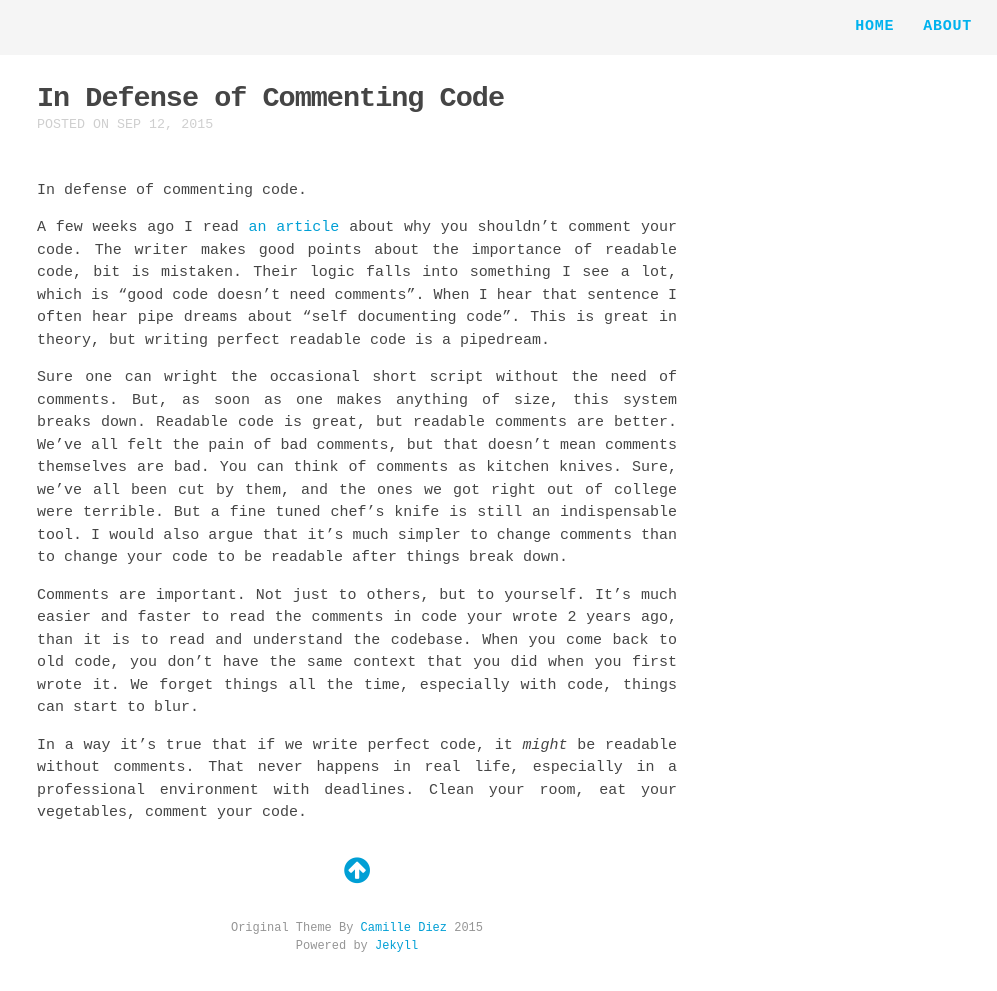
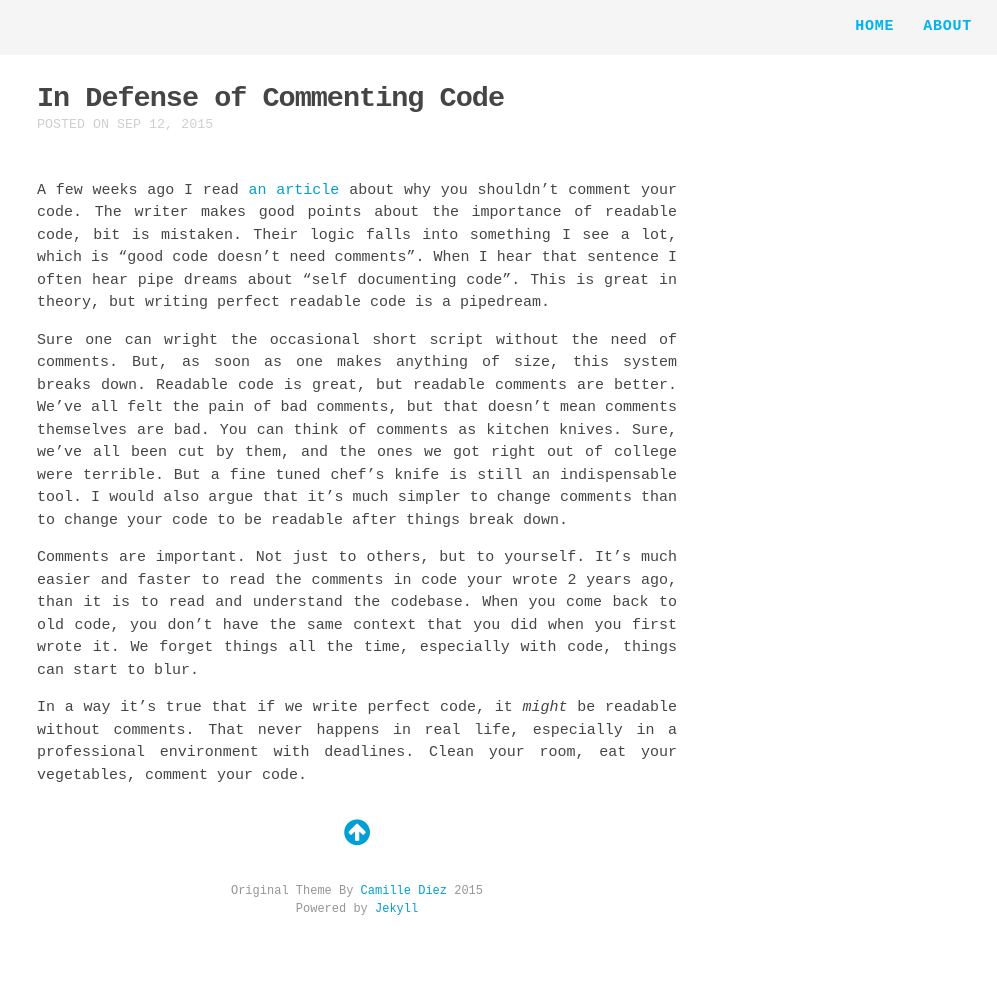
Before and after one commit to Ryan-McBride/oldblog, a Jekyll site: the page built from _posts/2015-09-12-comments.md, in a window 1280 px wide. Shown: the whole page, without its empty margins (283-1280 px from the left). Built offline with Jekyll 4.4.1, drawn with Linux system fonts in a browser that asks for light colours; nearby versions of some CDN libraries; Markdown is read by kramdown in place of the engine named in the settings; after the commit the page ends 954 px from its top, so only the background shows below that.

Commit message:
Update 2015-09-12-comments.md

```diff
--- a/_posts/2015-09-12-comments.md
+++ b/_posts/2015-09-12-comments.md
@@ -4,8 +4,6 @@ title: "In Defense of Commenting Code"
 date: 2015-09-12
 categories: code comments
 ---
-In defense of commenting code.
-
 A few weeks ago I read [an article](http://apdevblog.com/comments-in-code/) about why you shouldn't comment your code. The writer makes good points about the importance of readable code, bit is mistaken. Their logic falls into something I see a lot, which is "good code doesn't need comments". When I hear that sentence I often hear pipe dreams about "self documenting code". This is great in theory, but writing perfect readable code is a pipedream.
 
 Sure one can wright the occasional short script without the need of comments. But, as soon as one makes anything of size, this system breaks down. Readable code is great, but readable comments are better. We've all felt the pain of bad comments, but that doesn't mean comments themselves are bad. You can think of comments as kitchen knives. Sure, we've all been cut by them, and the ones we got right out of college were terrible. But a fine tuned chef's knife is still an indispensable tool. I would also argue that it's much simpler to change comments than to change your code to be readable after things break down.
```
